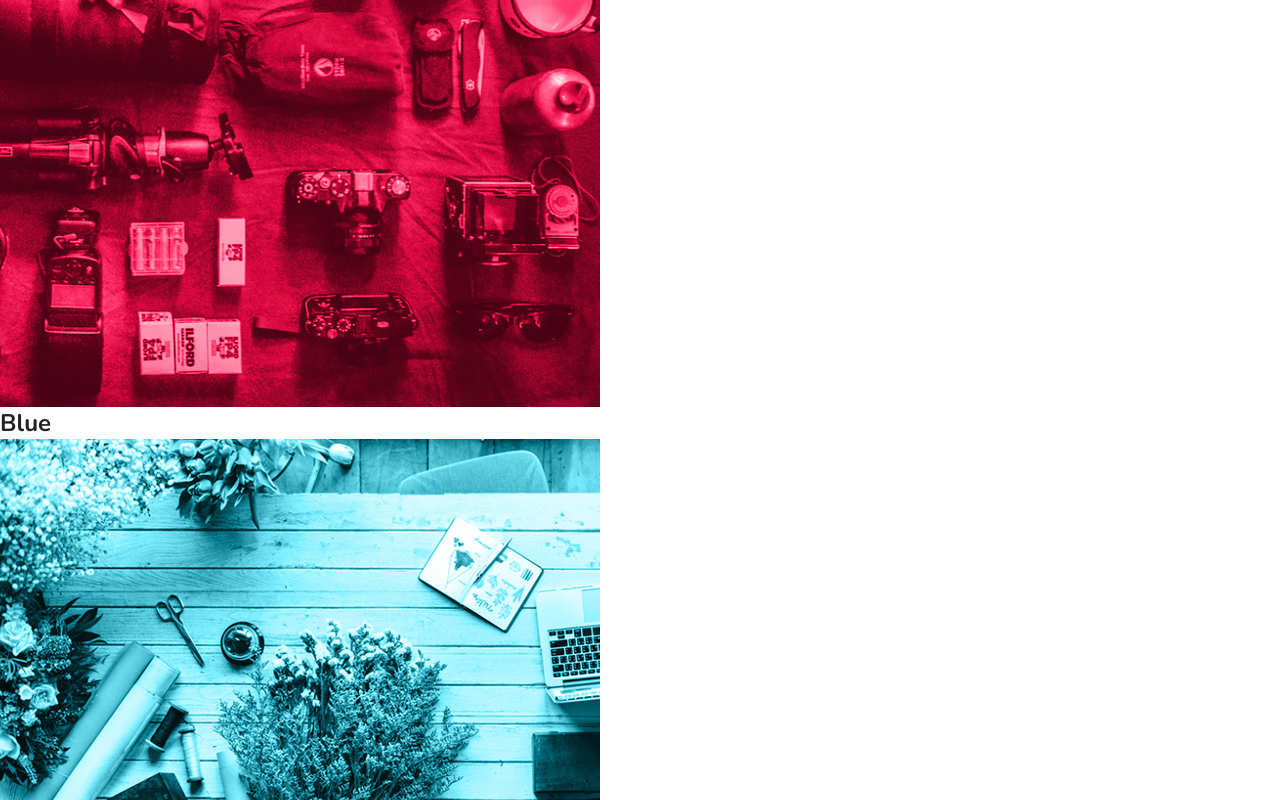
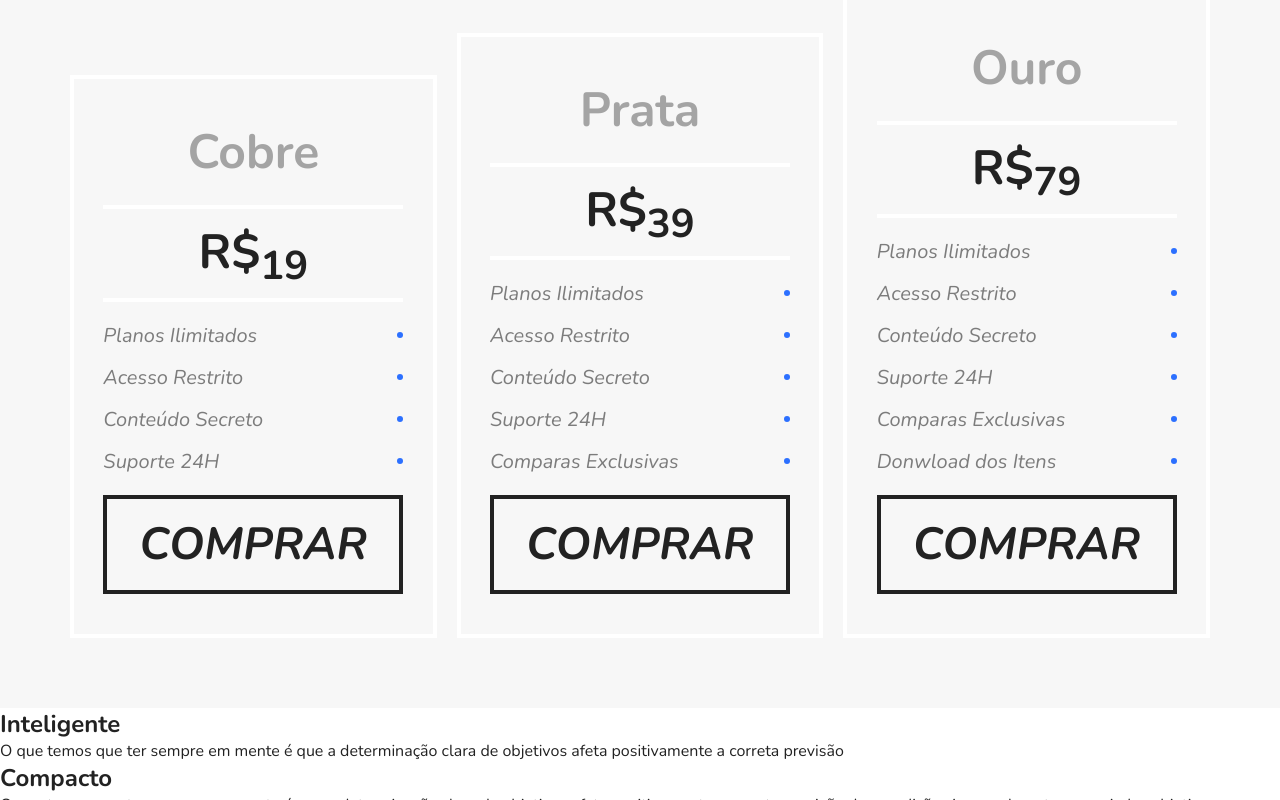
Before and after one commit to Guimartinssilva/FlexBlog, a plain HTML site: page index.html in a window 1280 px wide. Shown: the part 1900-2700 px from the top of the page. Drawn offline with nearby package versions, Linux system fonts and the light colour scheme.

Commit message:
Produtos e Preços

```diff
--- a/style.css
+++ b/style.css
@@ -132,3 +132,132 @@ img {
   flex: 1 1 160px;
   margin: 0 10px;
 }
+
+.produtos{
+  max-width: 960px;
+  margin: 60px auto;
+}
+
+.produtos h1{
+  font-size: 3em;
+  margin: 0 10px 60px 10px;
+}
+
+.produtos-container{
+  display: flex;
+  flex-wrap: wrap;
+  align-items: flex-end;
+}
+
+.produtos-item{
+  flex: 1 1 175px;
+  margin: 10px;
+}
+
+.produtos-item h2{
+  font-size: 3em;
+  color: #a4a4a4;
+  background: #f7f7f7;
+  padding: 60px 20px;
+}
+
+.purple{
+  border-top: 8px solid #ae81ff;
+}
+
+.pink{
+  border-top: 8px solid #f9265e;
+}
+
+.blue{
+  border-top: 8px solid #66d9eb;
+}
+
+.preco{
+  background: #f7f7f7;
+  padding: 60px;
+  display: flex;
+  flex-wrap: wrap;
+  align-items: flex-end;
+}
+
+.preco-item{
+  flex: 1;
+  border: 4px solid white;
+  padding: 20px;
+  margin: 10px;
+  min-width: 260px;
+}
+
+.preco-item h2{
+  font-size: 3em;
+  color: #a4a4a4;
+  text-align: center;
+  margin-top: 20px;
+}
+
+.preco-item span{
+  max-width: 300px;
+  margin: 20px auto;
+  display: block;
+  font-size: 3em;
+  text-align: center;
+  font-weight: bold;
+  padding: 10px 0 5px 0;
+  border-top: 4px solid white;
+  border-bottom: 4px solid white;
+}
+
+.preco-item sup{
+  font-size: 1.5rem;
+}
+
+.preco-item ul{
+  max-width: 300px;
+  margin: 20px auto;
+  font-size: 1.25em;
+  font-style: italic;
+  color: #7c7c7c;
+}
+
+.preco-item li{
+  display: flex;
+  justify-content: space-between;
+  align-items: center;
+  margin-bottom: 15px;
+}
+
+.preco-item li::after{
+  content: "";
+  display: block;
+  width: 6px;
+  height: 6px;
+  background: #2c70ff;
+  border-radius: 50%;
+}
+
+.preco-item a{
+  max-width: 300px;
+  display: block;
+  margin: 20px auto;
+  border: 4px solid;
+  color: #222222;
+  text-transform: uppercase;
+  font-weight: bold;
+  font-size: 2.25em;
+  padding: 15px 0;
+  text-align: center;
+}
+
+@media (max-width: 800px){
+  .preco{
+    padding-left: 10px;
+    padding-right: 10px;
+  }
+  .preco .preco-item:nth-child(3){
+    order: -2;
+  }
+  .preco .preco-item:nth-child(2){
+    order: -1;
+  }
+}
```
